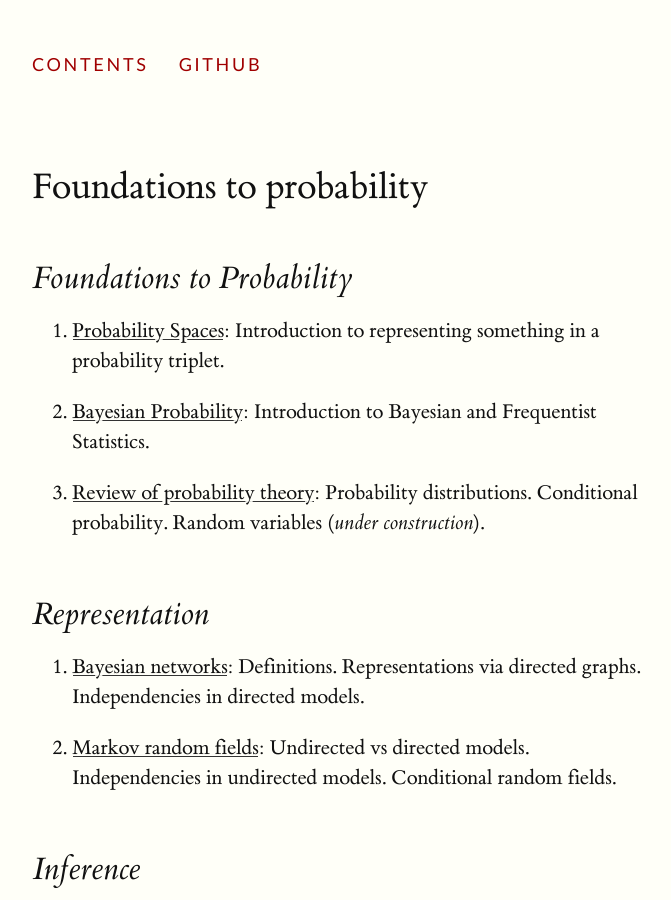
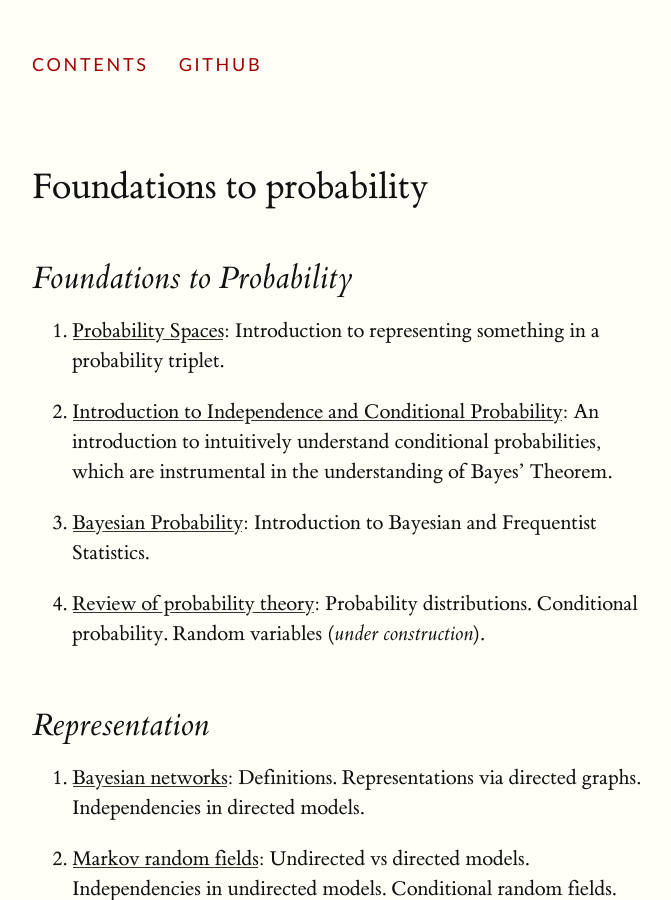
Before and after one commit to luisgc2116/luis_notes, a Jekyll site: the page built from index.md, in a window 1280 px wide and 900 px high. Shown: the whole window, without its empty margins (128-799 px from the left). Built offline with Jekyll 4.4.1, drawn with Linux system fonts in a browser that asks for light colours; our own code applies the rules of GitHub Pages for plain Markdown files.

Commit message:
Update index.md

```diff
--- a/index.md
+++ b/index.md
@@ -3,9 +3,11 @@
 
 1. [Probability Spaces](published_notes/fundamental/intro_prob_spaces/): Introduction to representing something in a probability triplet.
 
-2. [Bayesian Probability](preliminaries/intro_bayesian_prob/): Introduction to Bayesian and Frequentist Statistics.
+2. [Introduction to Independence and Conditional Probability](published_notes/fundamental/intro_cond_prob/index.md): An introduction to intuitively understand conditional probabilities, which are instrumental in the understanding of Bayes' Theorem.
 
-3. [Review of probability theory](preliminaries/probabilityreview): Probability distributions. Conditional probability. Random variables (*under construction*).
+3. [Bayesian Probability](preliminaries/intro_bayesian_prob/): Introduction to Bayesian and Frequentist Statistics.
+
+4. [Review of probability theory](preliminaries/probabilityreview): Probability distributions. Conditional probability. Random variables (*under construction*).
 
 ## Representation
 
```
